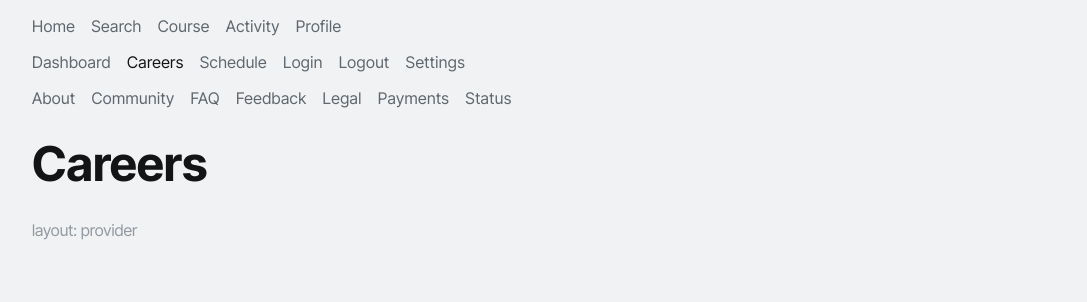
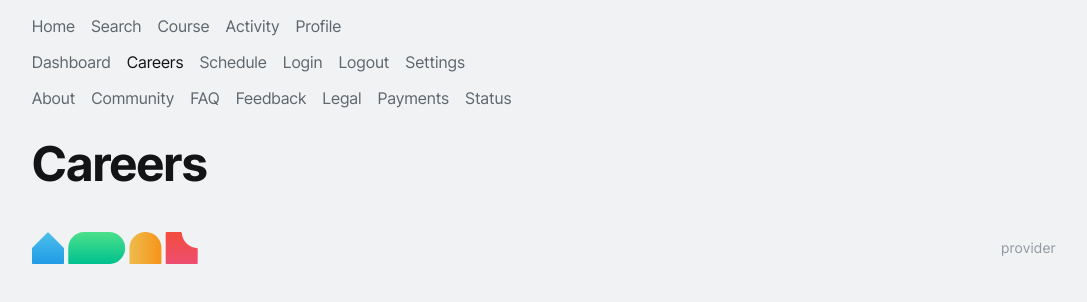
Before and after one commit to r-sp/kampungbahasa, a Next.js app in the folder web/: page /careers in a window 1280 px wide. Shown: the top 302 px of the page, without its empty margins (96-1183 px from the left). Built offline with nearby package versions, Linux system fonts and the light colour scheme.

Commit message:
add footer to layout (#87)

```diff
--- a/web/app/(auth)/layout.tsx
+++ b/web/app/(auth)/layout.tsx
@@ -1,5 +1,5 @@
 import { type ReactNode } from "react";
-import { Header } from "~/components/ui";
+import { Header, Footer } from "~/components/ui";
 
 export default function AuthLayout(
   props: Readonly<{
@@ -12,9 +12,7 @@ export default function AuthLayout(
       <main className="p-4">
         <article className="mx-auto w-full max-w-screen-lg">{props.children}</article>
       </main>
-      <footer className="p-4">
-        <p className="mx-auto w-full max-w-screen-lg text-slate-500">layout: auth</p>
-      </footer>
+      <Footer layout="auth" />
     </>
   );
 }
--- a/web/app/(info)/layout.tsx
+++ b/web/app/(info)/layout.tsx
@@ -1,5 +1,5 @@
 import { type ReactNode } from "react";
-import { Header } from "~/components/ui";
+import { Header, Footer } from "~/components/ui";
 
 export default function InfoLayout(
   props: Readonly<{
@@ -12,9 +12,7 @@ export default function InfoLayout(
       <main className="p-4">
         <article className="mx-auto w-full max-w-screen-lg">{props.children}</article>
       </main>
-      <footer className="p-4">
-        <p className="mx-auto w-full max-w-screen-lg text-slate-500">layout: info</p>
-      </footer>
+      <Footer layout="info" />
     </>
   );
 }
--- a/web/app/(lang)/layout.tsx
+++ b/web/app/(lang)/layout.tsx
@@ -1,5 +1,5 @@
 import { type ReactNode } from "react";
-import { Header } from "~/components/ui";
+import { Header, Footer } from "~/components/ui";
 
 export default function CourseLayout(
   props: Readonly<{
@@ -12,9 +12,7 @@ export default function CourseLayout(
       <main className="p-4">
         <article className="mx-auto w-full max-w-screen-lg">{props.children}</article>
       </main>
-      <footer className="p-4">
-        <p className="mx-auto w-full max-w-screen-lg text-slate-500">layout: course</p>
-      </footer>
+      <Footer layout="course" />
     </>
   );
 }
--- a/web/app/(provider)/layout.tsx
+++ b/web/app/(provider)/layout.tsx
@@ -1,5 +1,5 @@
 import { type ReactNode } from "react";
-import { Header } from "~/components/ui";
+import { Header, Footer } from "~/components/ui";
 
 export default function ProviderLayout(
   props: Readonly<{
@@ -12,9 +12,7 @@ export default function ProviderLayout(
       <main className="p-4">
         <article className="mx-auto w-full max-w-screen-lg">{props.children}</article>
       </main>
-      <footer className="p-4">
-        <p className="mx-auto w-full max-w-screen-lg text-slate-500">layout: provider</p>
-      </footer>
+      <Footer layout="provider" />
     </>
   );
 }
--- a/web/app/(user)/layout.tsx
+++ b/web/app/(user)/layout.tsx
@@ -1,5 +1,5 @@
 import { type ReactNode } from "react";
-import { Header } from "~/components/ui";
+import { Header, Footer } from "~/components/ui";
 
 export default function UserLayout(
   props: Readonly<{
@@ -12,9 +12,7 @@ export default function UserLayout(
       <main className="p-4">
         <article className="mx-auto w-full max-w-screen-lg">{props.children}</article>
       </main>
-      <footer className="p-4">
-        <p className="mx-auto w-full max-w-screen-lg text-slate-500">layout: user</p>
-      </footer>
+      <Footer layout="user" />
     </>
   );
 }
--- a/web/app/typography/layout.tsx
+++ b/web/app/typography/layout.tsx
@@ -1,5 +1,5 @@
 import { type ReactNode } from "react";
-import { Header } from "~/components/ui";
+import { Header, Footer } from "~/components/ui";
 
 export default function mdxLayout(
   props: Readonly<{
@@ -14,9 +14,7 @@ export default function mdxLayout(
           {props.children}
         </section>
       </main>
-      <footer className="p-4">
-        <p className="mx-auto w-full max-w-screen-lg text-slate-500">layout: mdx</p>
-      </footer>
+      <Footer layout="mdx" />
     </>
   );
 }
--- a/web/components/ui/footer.tsx
+++ b/web/components/ui/footer.tsx
@@ -3,16 +3,15 @@
 import { type ReactNode } from "react";
 import Link from "next/link";
 import { Banner } from "~/assets/logo";
-import { ThemeSwitcher } from "~/components/ui";
 
-export default function Footer(props: { children?: ReactNode }) {
+export default function Footer(props: { children?: ReactNode; layout: string }) {
   return (
-    <footer>
-      <nav className="mx-auto flex h-14 max-w-3xl items-center justify-between px-4 ps-4">
-        <Link href="/playground" className="inline-block">
+    <footer className="p-4">
+      <nav className="mx-auto flex h-14 max-w-screen-lg items-center justify-between">
+        <Link href="/" className="inline-block">
           <Banner className="block h-8 w-auto" />
         </Link>
-        <ThemeSwitcher />
+        <p className="text-sm text-slate-500">{props.layout}</p>
       </nav>
       {props.children}
     </footer>
```
